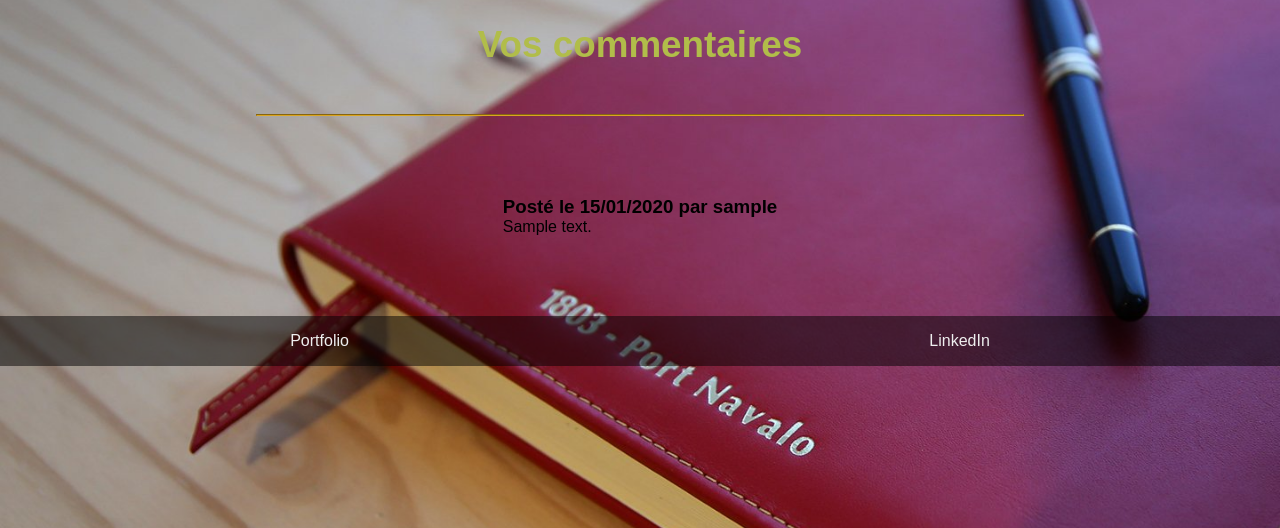
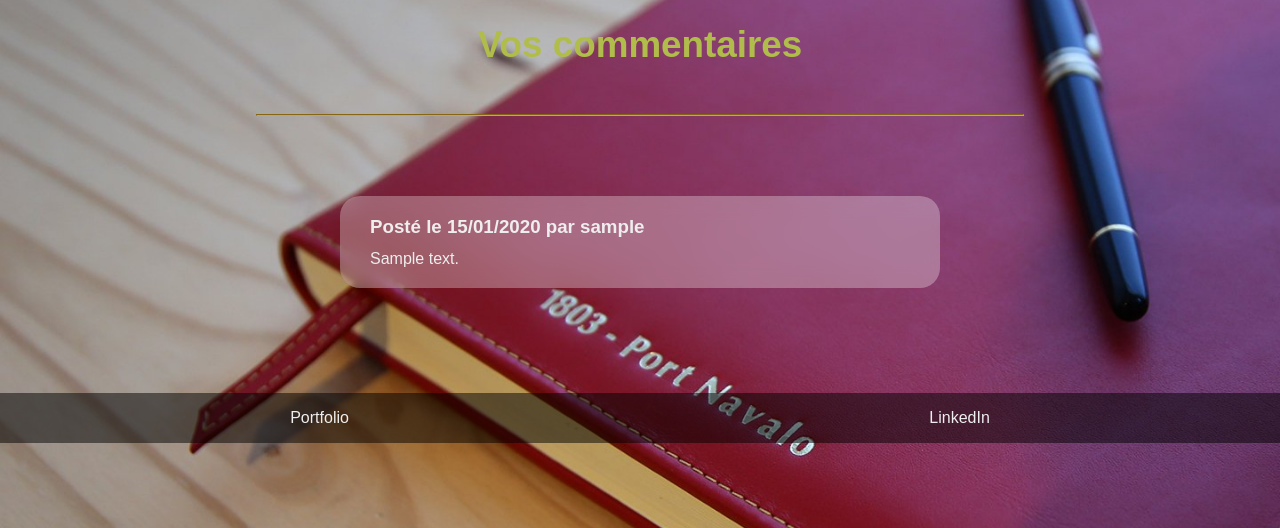
Before and after one commit to felix-hauger/livre-or, a PHP site: page /livre-or.php in a window 1280 px wide. Shown: the part 146-674 px from the top of the page. Run offline with PHP 8.4, Linux system fonts and the light colour scheme; tables that the repository leaves empty or names only in its code hold one stand-in row (values such as "Sample post").

Commit message:
style.css - added style for user comments in livre-or.php

```diff
--- a/css/style.css
+++ b/css/style.css
@@ -209,7 +209,19 @@ main .comments-container hr {
     width: 60%;
 }
 
+main .comments-container .comment {
+    width: 600px;
+    background-color: var(--glass-color);
+    padding: 20px 30px;
+    margin-bottom: 25px;
+    backdrop-filter: blur(10px);
+    color: #eee;
+    border-radius: 20px;
+}
 
+main .comments-container .comment p {
+    margin-top: 12px;
+}
 
 /* ----------- FOOTER ---------- */
 
```
